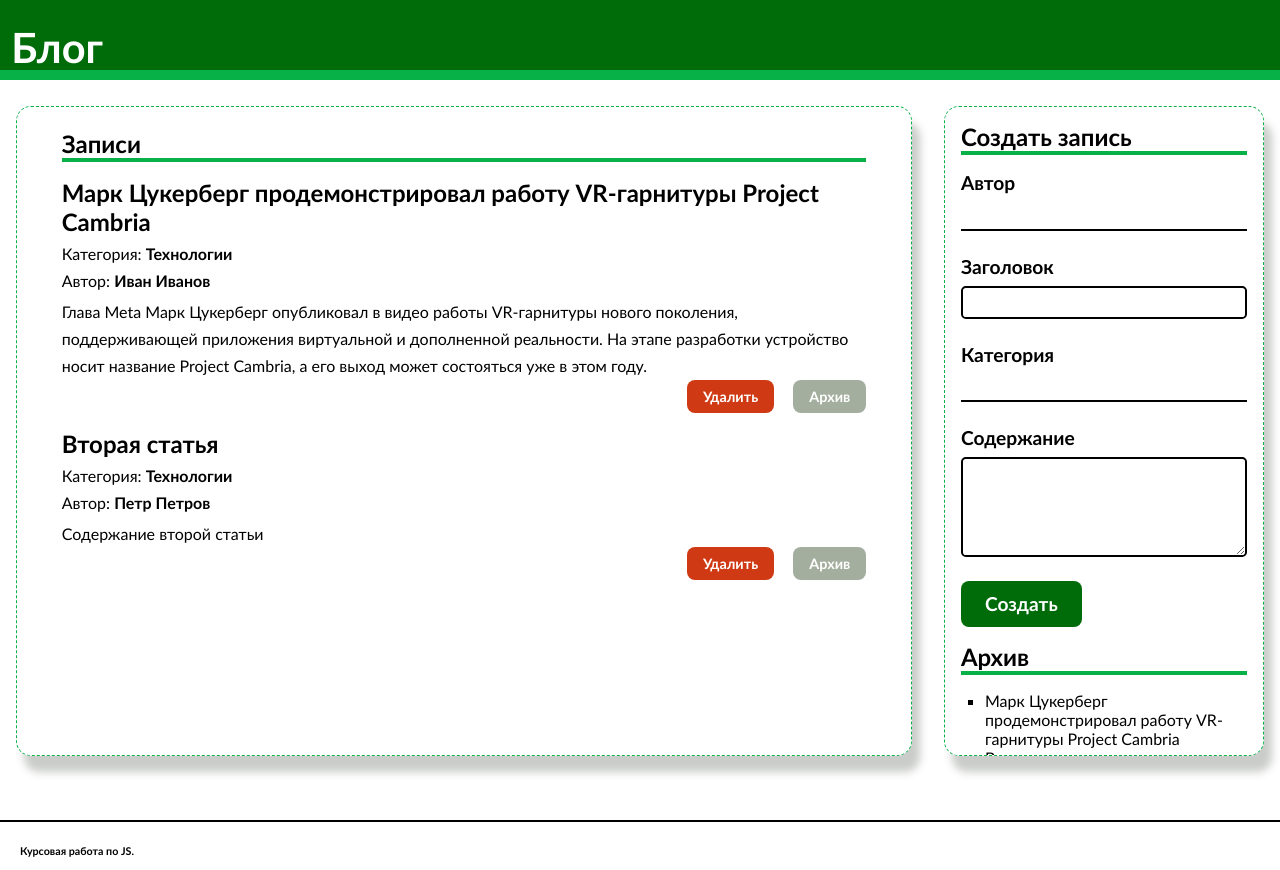
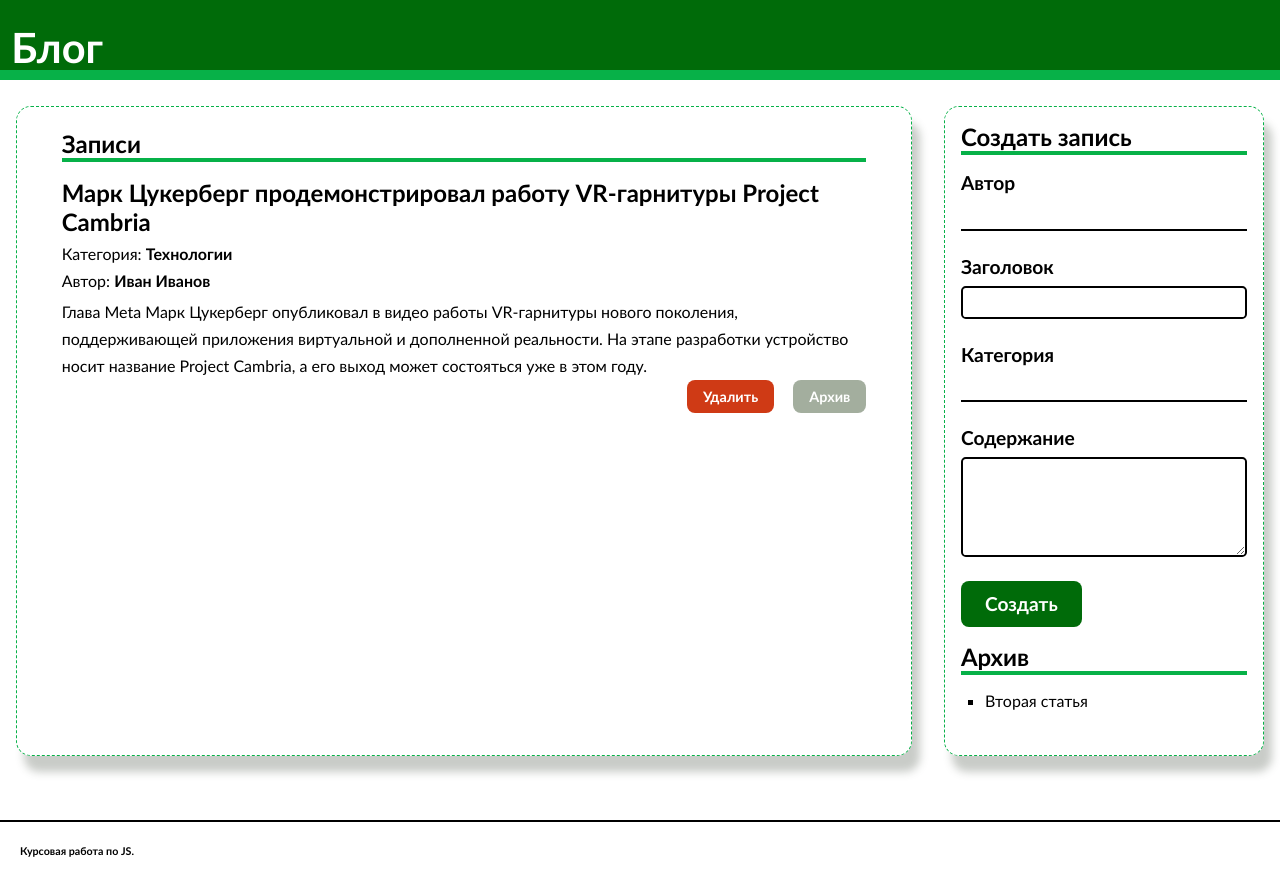
Before and after one commit to FacelessEmoji/react-blog, a React (Create React App) app: page / in a window 1280 px wide. Built offline with nearby package versions, Linux system fonts and the light colour scheme.

Commit message:
added articles.json for init data, all functional is realised, need to clear some parts, but all works ok

```diff
--- a/src/App.js
+++ b/src/App.js
@@ -1,16 +1,51 @@
+import React, {useState, useEffect} from "react";
 import Header from "./components/Header";
 import Main from "./components/Main";
 import Aside from "./components/Aside";
 import Footer from "./components/Footer";
 import './assets/styles/index.css';
+import articlesData from "./articles.json";
 
 export default function App() {
+    // Стейт для хранения данных о статьях
+    const [articles, setArticles] = useState([]);
+
+    // Загружаем статьи из articles.json при загрузке компонента
+    useEffect(() => {
+        setArticles(articlesData);
+    }, []);
+
+    const addNewArticle = (newArticle) => {
+        setArticles(prevArticles => [...prevArticles, newArticle]); // Добавляем новую статью в стейт
+    };
+
+    const handleArchive = (articleId) => {
+        setArticles(prevArticles =>
+            prevArticles.map(article =>
+                //...article, is_archived: true - копия статьи с изменным полем
+                article.id === articleId ? {...article, is_archived: true} : article
+            )
+        );
+    };
+
+    const handleDelete = (articleId) => {
+        setArticles(prevArticles =>
+            prevArticles.filter(article => article.id !== articleId)
+        );
+    };
+
     return (
         <div>
             <Header/>
             <div className="main-container">
-                <Main/>
-                <Aside/>
+                <Main articles={articles}
+                      handleArchive={handleArchive}
+                      handleDelete={handleDelete}
+                />
+                <Aside
+                    articles={articles}
+                    addNewArticle={addNewArticle}
+                />
             </div>
             <Footer/>
         </div>
--- /dev/null
+++ b/src/articles.json
@@ -0,0 +1,18 @@
+[
+  {
+    "id": 10,
+    "is_archived": false,
+    "title": "Марк Цукерберг продемонстрировал работу VR-гарнитуры Project Cambria",
+    "category": "Технологии",
+    "author": "Иван Иванов",
+    "content": "Глава Meta Марк Цукерберг опубликовал в видео работы VR-гарнитуры нового поколения, поддерживающей приложения виртуальной и дополненной реальности. На этапе разработки устройство носит название Project Cambria, а его выход может состояться уже в этом году."
+  },
+  {
+    "id": 11,
+    "is_archived": true,
+    "title": "Вторая статья",
+    "category": "Технологии",
+    "author": "Петр Петров",
+    "content": "Содержание второй статьи"
+  }
+]
--- a/src/components/Aside.js
+++ b/src/components/Aside.js
@@ -1,54 +1,84 @@
-import React from "react";
+import React, {useState} from "react";
 import '../assets/styles/aside.css';
-import '../assets/styles/index.css';
 
-const Aside = () => {
-    const articles = [
-        {
-            id: 1,
-            is_archived: true,
-            title: 'Марк Цукерберг продемонстрировал работу VR-гарнитуры Project\n' +
-                'Cambria',
-            category: 'Технологии',
-            author: 'Иван Иванов',
-            content: 'Глава Meta Марк Цукерберг опубликовал в видео работы VR-гарнитуры нового\n' +
-                'поколения, поддерживающей приложения виртуальной и дополненной реальности. На\n' +
-                'этапе разработки устройство носит название Project Cambria, а его выход может состояться\n' +
-                'уже в этом году.'
-        },
-        {
-            id: 2,
-            is_archived: true,
-            title: 'Вторая статья',
-            category: 'Технологии',
-            author: 'Петр Петров',
-            content: 'Содержание второй статьи'
-        },
-    ];
+const Aside = ({ addNewArticle, articles }) => {
+    const [formData, setFormData] = useState({
+        author: "",
+        title: "",
+        category: "",
+        content: ""
+    });
+
+    const handleChange = (event) => {
+        const { name, value } = event.target;
+        setFormData(prevFormData => ({
+            ...prevFormData,
+            [name]: value
+        }));
+    };
+
+    const handleForm = (event) => {
+        event.preventDefault();
+        const newArticle = {
+            id: Date.now(),
+            is_archived: false,
+            ...formData
+        };
+        addNewArticle(newArticle);
+        setFormData({
+            author: "",
+            title: "",
+            category: "",
+            content: ""
+        });
+    };
 
     return (
         <aside className="aside">
             <h2 className="aside-title">Создать запись</h2>
             <hr className="line"/>
 
-            <form className="post-form">
+            <form className="post-form" onSubmit={handleForm}>
                 <div className="author-input">
                     <label htmlFor="author">Автор</label>
-                    <input type="text" id="author" name="author"/>
+                    <input
+                        type="text"
+                        id="author"
+                        name="author"
+                        value={formData.author}
+                        onChange={handleChange}
+                    />
                 </div>
                 <div className="title-input">
                     <label htmlFor="title">Заголовок</label>
-                    <input type="text" id="title" name="title"/>
+                    <input
+                        type="text"
+                        id="title"
+                        name="title"
+                        value={formData.title}
+                        onChange={handleChange}
+                    />
                 </div>
                 <div className="category-input">
                     <label htmlFor="category">Категория</label>
-                    <input type="text" id="category" name="category"/>
+                    <input
+                        type="text"
+                        id="category"
+                        name="category"
+                        value={formData.category}
+                        onChange={handleChange}
+                    />
                 </div>
                 <div className="content-input">
                     <label htmlFor="content">Содержание</label>
-                    <textarea id="content" name="content"/>
+                    <textarea
+                        id="content"
+                        name="content"
+                        value={formData.content}
+                        onChange={handleChange}
+                    />
                 </div>
-                <button className="create-button" onClick={handleForm}>
+                <button type="submit" className="create-button">
                     Создать
                 </button>
             </form>
@@ -57,8 +87,12 @@ const Aside = () => {
             <hr className="line"/>
             <div className="aside-articles-container">
                 <ol>
-                    {articles.map(article => (
-                        <li key={article.id}>{article.title}</li>
+                    {articles
+                        .filter(article => article.is_archived)
+                        .map(article => (
+                        <li key={article.id}>
+                            {article.title}
+                        </li>
                     ))}
                 </ol>
             </div>
@@ -66,8 +100,4 @@ const Aside = () => {
     );
 };
 
-
-function handleForm() {
-}
-
 export default Aside;
--- a/src/components/Main.js
+++ b/src/components/Main.js
@@ -1,40 +1,27 @@
 import React from "react";
 import Article from "../elements/Article";
 import '../assets/styles/main.css';
-import '../assets/styles/index.css';
-const Main = () => {
-    const articles = [
-        {
-            id: 1,
-            is_archived: false,
-            title: 'Марк Цукерберг продемонстрировал работу VR-гарнитуры Project\n' +
-                'Cambria',
-            category: 'Технологии',
-            author: 'Иван Иванов',
-            content: 'Глава Meta Марк Цукерберг опубликовал в видео работы VR-гарнитуры нового\n' +
-                'поколения, поддерживающей приложения виртуальной и дополненной реальности. На\n' +
-                'этапе разработки устройство носит название Project Cambria, а его выход может состояться\n' +
-                'уже в этом году.' },
-        {
-            id: 2,
-            is_archived: false,
-            title: 'Вторая статья',
-            category: 'Технологии',
-            author: 'Петр Петров',
-            content: 'Содержание второй статьи' },
-    ];
 
+const Main = ({ articles, handleDelete, handleArchive }) => {
     return (
         <main className="main">
             <h2 className="main-title">Записи</h2>
             <hr className="line"/>
             <div className="articles-container">
-              {articles.map(article => (
+                {articles
+                    .filter(article => !article.is_archived)
+                    .map(article => (
                     <Article
+                        key={article.id}
+
+                        id={article.id}
                         title={article.title}
                         category={article.category}
                         author={article.author}
                         content={article.content}
+
+                        onDelete={handleDelete} // Передаем функцию удаления
+                        onArchive={handleArchive} // Передаем функцию архивирования
                     />
                 ))}
             </div>
--- a/src/elements/Article.js
+++ b/src/elements/Article.js
@@ -1,7 +1,15 @@
 import React from 'react';
 import '../assets/styles/article.css';
 
-const Article = ({ title, category, author, content}) => {
+const Article = ({ id, title, category, author, content, onDelete, onArchive }) => {
+    const handleDelete = () => {
+        onDelete(id);
+    };
+
+    const handleArchive = () => {
+        onArchive(id);
+    };
+
     return (
         <article className="article_container">
             <h1 className="article-title">{title}</h1>
@@ -20,9 +28,4 @@ const Article = ({ title, category, author, content}) => {
     );
 };
 
-function handleDelete() {
-}
-function handleArchive() {
-}
-
 export default Article;
```
Lines whose indentation alone changed are shown as unchanged.
